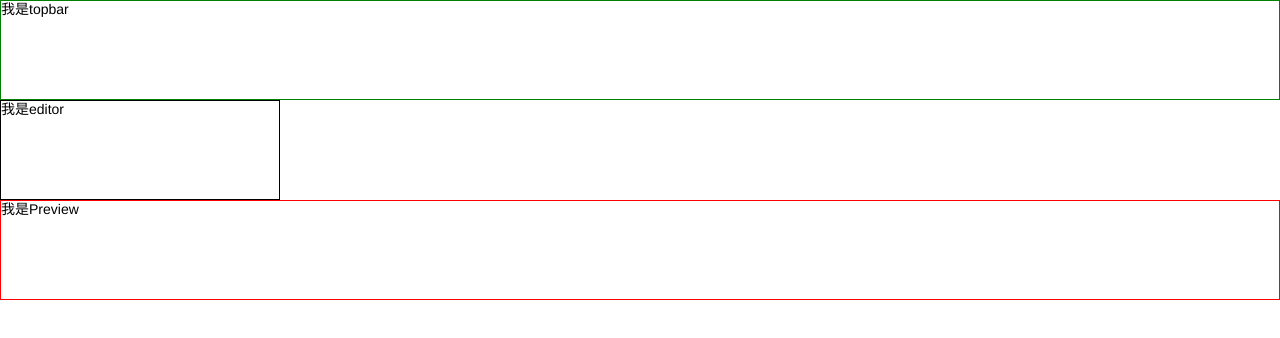
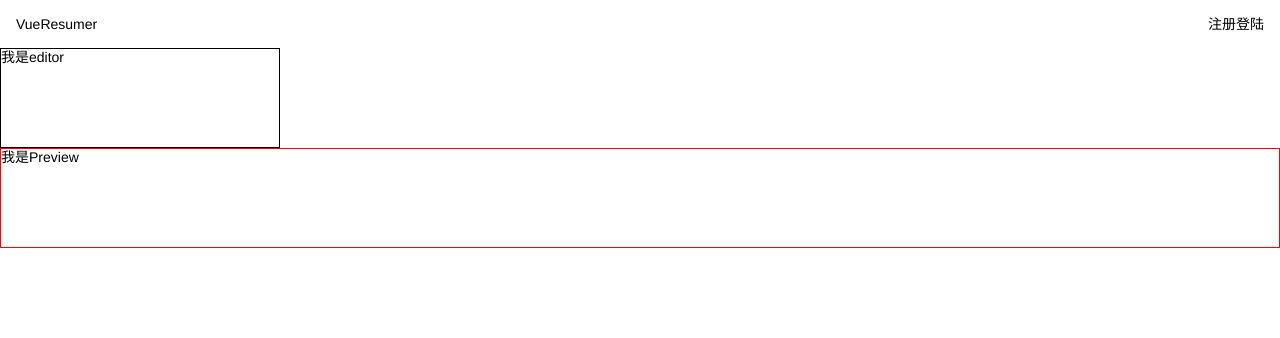
Before and after one commit to williantian/vue-resumer-1, a Vue app: page / in a window 1280 px wide. Shown: the top 338 px of the page. Built offline with nearby package versions, Linux system fonts and the light colour scheme.

Commit message:
topbar 简单样式 取消button默认样式

```diff
--- a/src/assets/reset.css
+++ b/src/assets/reset.css
@@ -2,6 +2,7 @@
 *::before{box-sizing: border-box;}
 *::after{box-sizing: border-box;}
 ul, ol{list-style: none;}
+button{border: none; background-color: inherit;}
 a {color: inherit; text-decoration: none; }
 body{font-family: -apple-system, "Noto Sans", "Helvetica Neue", Helvetica, "Nimbus Sans L", Arial, "Liberation Sans", "PingFang SC", "Hiragino Sans GB", "Noto Sans CJK SC", "Source Han Sans SC", "Source Han Sans CN", "Microsoft YaHei", "Wenquanyi Micro Hei", "WenQuanYi Zen Hei", "ST Heiti", SimHei, "WenQuanYi Zen Hei Sharp", sans-serif;
  font-size: 14px; }
--- a/src/components/Topbar.vue
+++ b/src/components/Topbar.vue
@@ -1,10 +1,19 @@
 <template>
-   <div id="Topbar">我是topbar</div>
+   <div id="Topbar">
+    <div class="logo">
+      VueResumer
+    </div>
+    <div class="actions">
+      <button>注册</button>
+      <button>登陆</button>
+    </div>
+   </div>
 </template>
 
 <style>
   #Topbar{
-      min-height: 100px;
-      border: 1px solid green;
+      display: flex;
+      justify-content: space-between;
+      padding: 16px;
   }
 </style>
```
